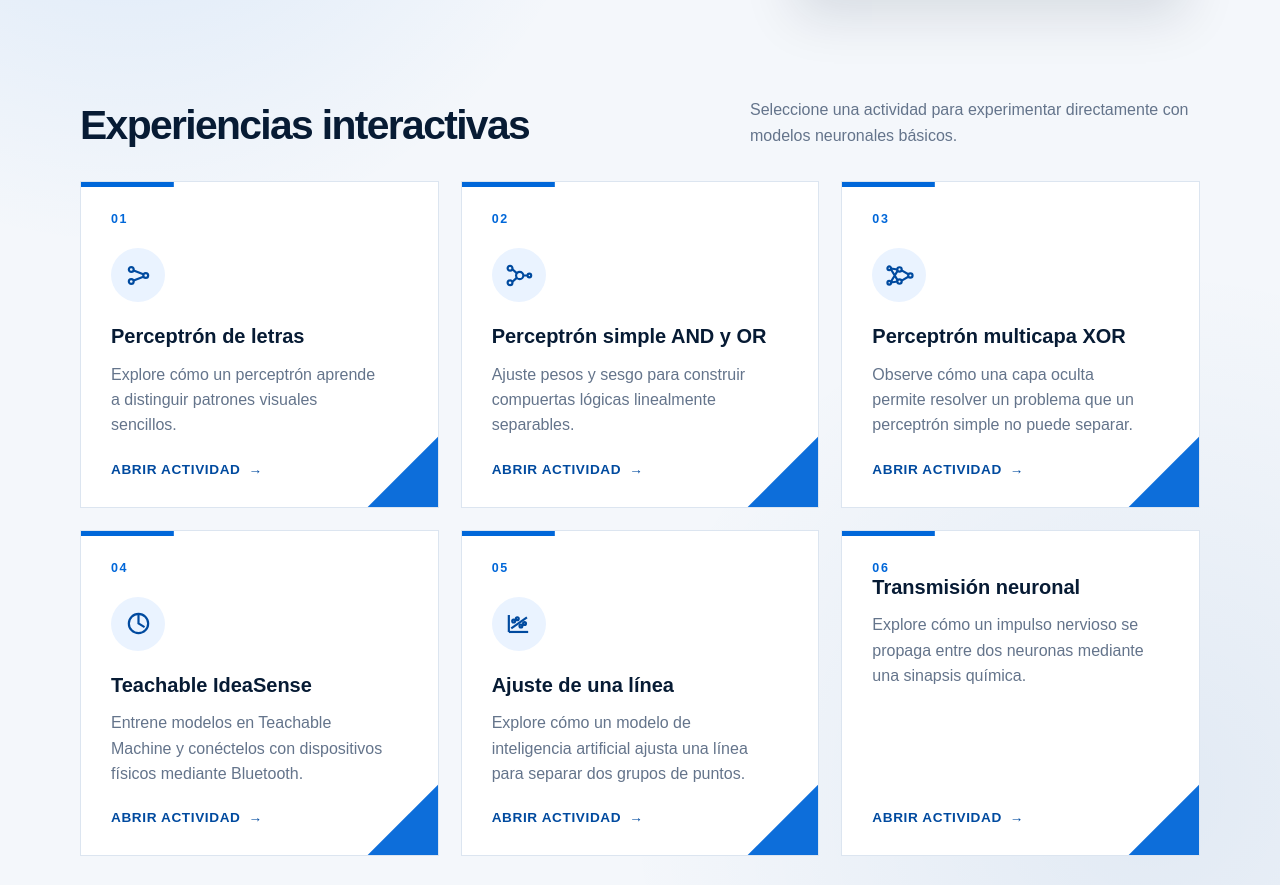
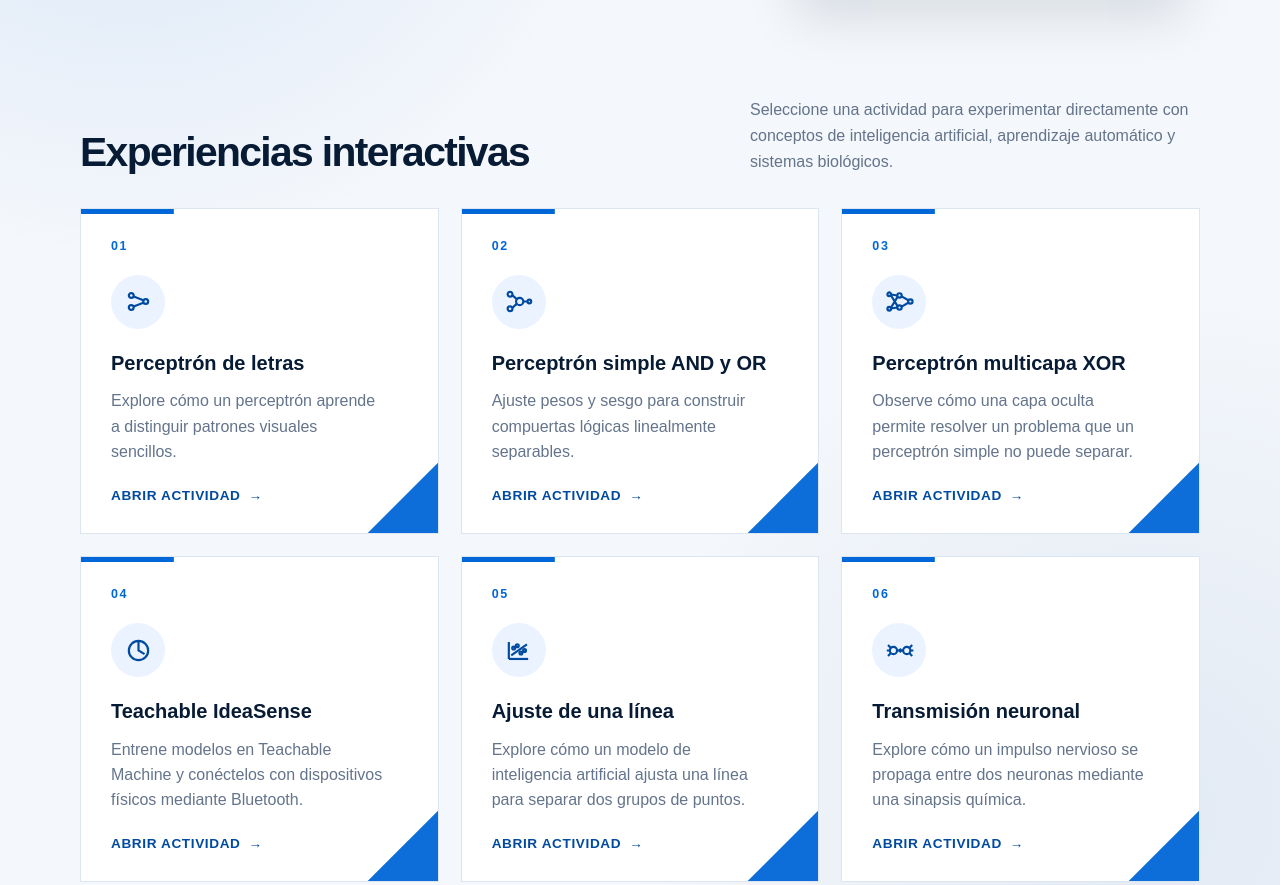
Before and after one commit to Universidad-Cenfotec/Libro-de-la-IA, a plain HTML site: page docs/index.html in a window 1280 px wide. Shown: the part 537-1422 px from the top of the page. Drawn offline with Linux system fonts and the light colour scheme.

Commit message:
Update index.html

```diff
--- a/docs/index.html
+++ b/docs/index.html
@@ -12,6 +12,9 @@
     >
 
     <style>
+        /* ============================================================
+           Variables y configuración general
+           ============================================================ */
         :root {
             --cenfotec-blue: #0067d9;
             --cenfotec-blue-dark: #004a9f;
@@ -25,8 +28,13 @@
             --shadow: 0 20px 50px rgba(7, 27, 52, 0.12);
         }
 
+        *,
+        *::before,
+        *::after {
+            box-sizing: border-box;
+        }
+
         * {
-            box-sizing: border-box;
             margin: 0;
             padding: 0;
         }
@@ -37,8 +45,8 @@
 
         body {
             min-height: 100vh;
+            color: var(--text);
             font-family: Arial, Helvetica, sans-serif;
-            color: var(--text);
             background:
                 radial-gradient(
                     circle at 10% 18%,
@@ -57,12 +65,16 @@
             color: inherit;
         }
 
+        /* ============================================================
+           Encabezado
+           ============================================================ */
         .site-header {
             position: sticky;
             top: 0;
             z-index: 20;
             background: rgba(255, 255, 255, 0.94);
             border-bottom: 1px solid var(--border);
+            -webkit-backdrop-filter: blur(14px);
             backdrop-filter: blur(14px);
         }
 
@@ -96,6 +108,9 @@
             text-transform: uppercase;
         }
 
+        /* ============================================================
+           Contenido principal y presentación
+           ============================================================ */
         main {
             width: min(1120px, calc(100% - 40px));
             margin: 0 auto;
@@ -151,7 +166,6 @@
 
         .hero-visual {
             min-height: 300px;
-            position: relative;
             display: grid;
             place-items: center;
         }
@@ -176,6 +190,9 @@
             display: block;
         }
 
+        /* ============================================================
+           Recursos interactivos
+           ============================================================ */
         .resources-section {
             padding: 30px 0 95px;
         }
@@ -183,7 +200,7 @@
         .section-heading {
             margin-bottom: 32px;
             display: flex;
-            align-items: end;
+            align-items: flex-end;
             justify-content: space-between;
             gap: 30px;
         }
@@ -244,17 +261,17 @@
             right: -63px;
             bottom: -63px;
             background: var(--cenfotec-blue);
+            opacity: 0.95;
             transform: rotate(45deg);
-            opacity: 0.95;
             transition: transform 180ms ease;
         }
 
         .resource-card:hover,
         .resource-card:focus-visible {
-            transform: translateY(-7px);
             border-color: rgba(0, 103, 217, 0.4);
             box-shadow: var(--shadow);
             outline: none;
+            transform: translateY(-7px);
         }
 
         .resource-card:hover::before,
@@ -326,6 +343,9 @@
             transform: translateX(5px);
         }
 
+        /* ============================================================
+           Pie de página
+           ============================================================ */
         .site-footer {
             color: var(--white);
             background: var(--navy);
@@ -360,7 +380,10 @@
             text-decoration: underline;
         }
 
-        @media (max-width: 860px) {
+        /* ============================================================
+           Diseño adaptable
+           ============================================================ */
+        @media (max-width: 900px) {
             .hero {
                 grid-template-columns: 1fr;
                 gap: 24px;
@@ -376,13 +399,19 @@
             }
 
             .resource-grid {
-                grid-template-columns: 1fr;
+                grid-template-columns: repeat(2, minmax(0, 1fr));
             }
 
             .section-heading {
-                align-items: start;
+                align-items: flex-start;
                 flex-direction: column;
                 gap: 12px;
+            }
+        }
+
+        @media (max-width: 620px) {
+            .resource-grid {
+                grid-template-columns: 1fr;
             }
         }
 
@@ -443,10 +472,6 @@
 <body>
     <header class="site-header">
         <div class="header-content">
-            <!--
-                Logotipo oficial publicado por Universidad CENFOTEC:
-                https://ucenfotec.ac.cr/wp-content/uploads/2021/12/Logo-Ucenfotec-250-105-.png
-            -->
             <a
                 class="official-logo"
                 href="https://ucenfotec.ac.cr/"
@@ -515,7 +540,8 @@
 
                 <p>
                     Seleccione una actividad para experimentar directamente
-                    con modelos neuronales básicos.
+                    con conceptos de inteligencia artificial, aprendizaje
+                    automático y sistemas biológicos.
                 </p>
             </div>
 
@@ -595,7 +621,6 @@
                     </span>
                 </a>
 
-
                 <a class="resource-card" href="teachable-ideasense/index.html">
                     <span class="card-number">04</span>
 
@@ -622,7 +647,7 @@
                     <span class="card-number">05</span>
 
                     <span class="card-icon" aria-hidden="true">
-        <svg viewBox="0 0 24 24" fill="none" stroke="currentColor" stroke-width="1.8">
+                        <svg viewBox="0 0 24 24" fill="none" stroke-width="1.8">
                             <path d="M4 19V5"/>
                             <path d="M4 19H20"/>
                             <circle cx="8" cy="10" r="1.2"/>
@@ -636,8 +661,8 @@
                     <h3>Ajuste de una línea</h3>
 
                     <p>
-        Explore cómo un modelo de inteligencia artificial ajusta
-        una línea para separar dos grupos de puntos.
+                        Explore cómo un modelo de inteligencia artificial
+                        ajusta una línea para separar dos grupos de puntos.
                     </p>
 
                     <span class="card-link">
@@ -648,11 +673,22 @@
                 <a class="resource-card" href="neuronas/index.html">
                     <span class="card-number">06</span>
 
+                    <span class="card-icon" aria-hidden="true">
+                        <svg viewBox="0 0 24 24" fill="none" stroke-width="1.8">
+                            <circle cx="7" cy="12" r="3"/>
+                            <circle cx="18" cy="12" r="3"/>
+                            <path d="M10 12H15"/>
+                            <path d="M4.5 9.5L2.5 7.5M4 12H1.5M4.5 14.5L2.5 16.5"/>
+                            <path d="M20.5 9.5L22.5 7.5M21 12H23.5M20.5 14.5L22.5 16.5"/>
+                            <path d="M12 10.5L13.5 12L12 13.5"/>
+                        </svg>
+                    </span>
+
                     <h3>Transmisión neuronal</h3>
 
                     <p>
-        Explore cómo un impulso nervioso se propaga entre dos neuronas
-        mediante una sinapsis química.
+                        Explore cómo un impulso nervioso se propaga entre dos
+                        neuronas mediante una sinapsis química.
                     </p>
 
                     <span class="card-link">
@@ -660,11 +696,10 @@
                     </span>
                 </a>
 
-
                 <!-- Futuras aplicaciones
 
                 <a class="resource-card" href="automata/index.html">
-                    <span class="card-number">04</span>
+                    <span class="card-number">07</span>
                     <h3>Autómatas finitos</h3>
                     <p>Construya y pruebe máquinas de estados.</p>
                     <span class="card-link">
@@ -673,7 +708,7 @@
                 </a>
 
                 <a class="resource-card" href="microgpt/index.html">
-                    <span class="card-number">05</span>
+                    <span class="card-number">08</span>
                     <h3>MicroGPT</h3>
                     <p>Explore el funcionamiento de un modelo de lenguaje mínimo.</p>
                     <span class="card-link">
```
Lines whose indentation alone changed are shown as unchanged.
